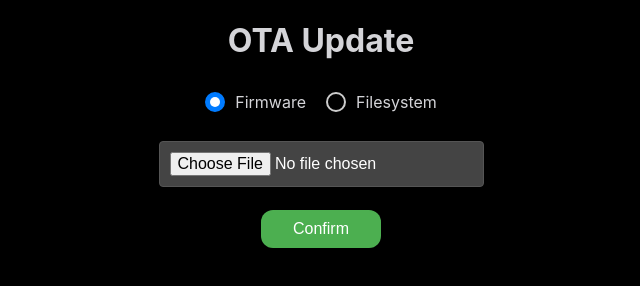
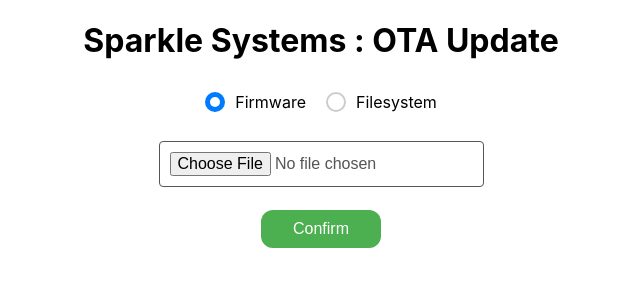
Before and after one commit to kyoaku/AsyncOTA, a website: page frontend/index.html in a window 1280 px wide. Shown: the whole page, without its empty margins (319-959 px from the left). Drawn offline with nearby package versions, Linux system fonts and the light colour scheme; no server answers.

Commit message:
modified colors

```diff
--- a/frontend/index.html
+++ b/frontend/index.html
@@ -29,8 +29,8 @@
             padding: 0;
             font-family: -apple-system, system-ui, BlinkMacSystemFont, "Segoe UI",
                 Roboto, "Helvetica Neue", sans-serif;
-            background: #000;
-            color: #d4d4d8;
+            background: #ffffff;
+            color: #000000;
         }
 
         .d-none {
@@ -133,8 +133,8 @@
             padding: 10px;
             border: 1px solid #555;
             border-radius: 4px;
-            background-color: #444;
-            color: #fff;
+            background-color: #ffffff;
+            color: #555;
             font-size: 16px;
         }
 
@@ -187,7 +187,7 @@
             height: 20px;
             background-color: #1D4ED8;
             text-align: center;
-            color: white;
+            color: #555;
             line-height: 20px;
             transition: width 0.4s ease;
         }
@@ -200,7 +200,7 @@
         }
 
         .status {
-            background-color: #f3f3f3;
+            background-color: #555;
             width: 300px;
             margin: 20px auto;
             padding: 10px;
@@ -225,7 +225,7 @@
     </noscript>
 
     <div class="container">
-        <h1 class="text-center">OTA Update</h1>
+        <h1 class="text-center">Sparkle Systems : OTA Update</h1>
         <div class="columns text-center">
             <!-- Upload Form -->
             <form class="col-12">
```
Also changed, not shown: 1 other file.
